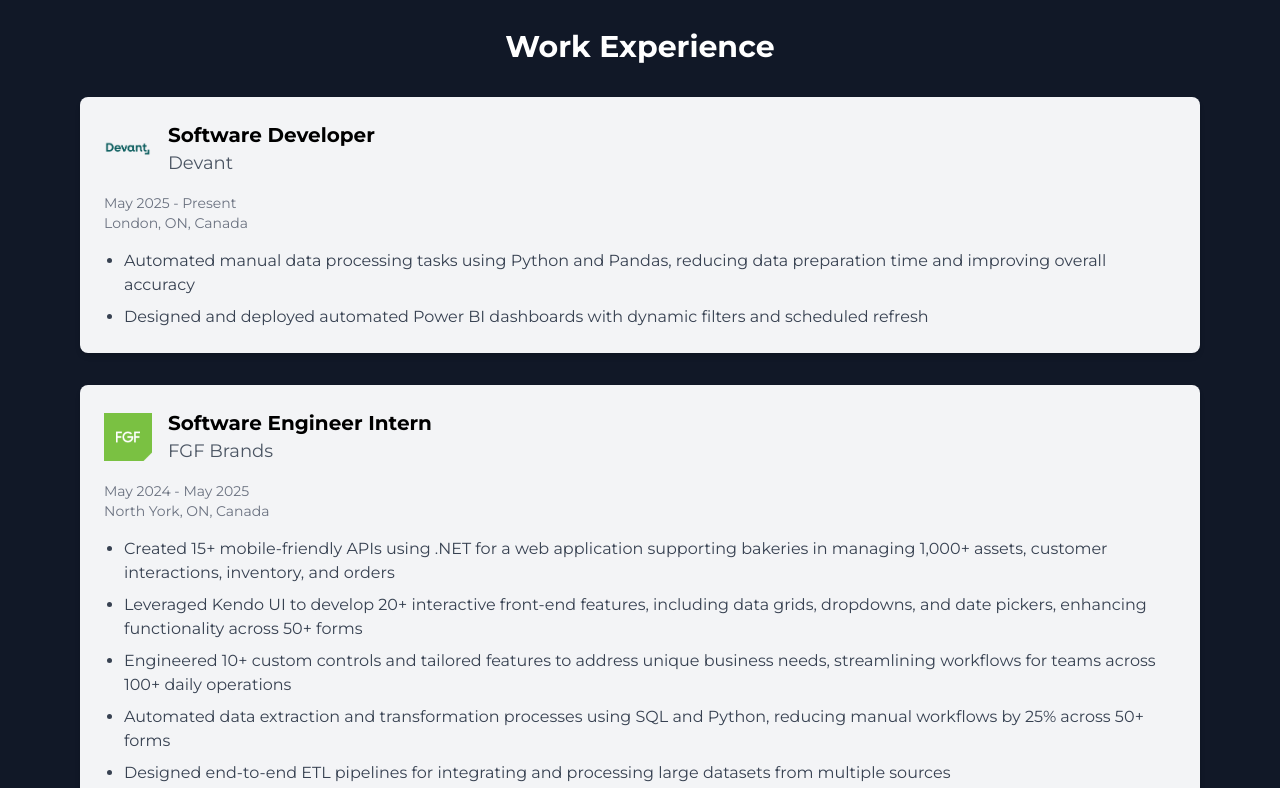
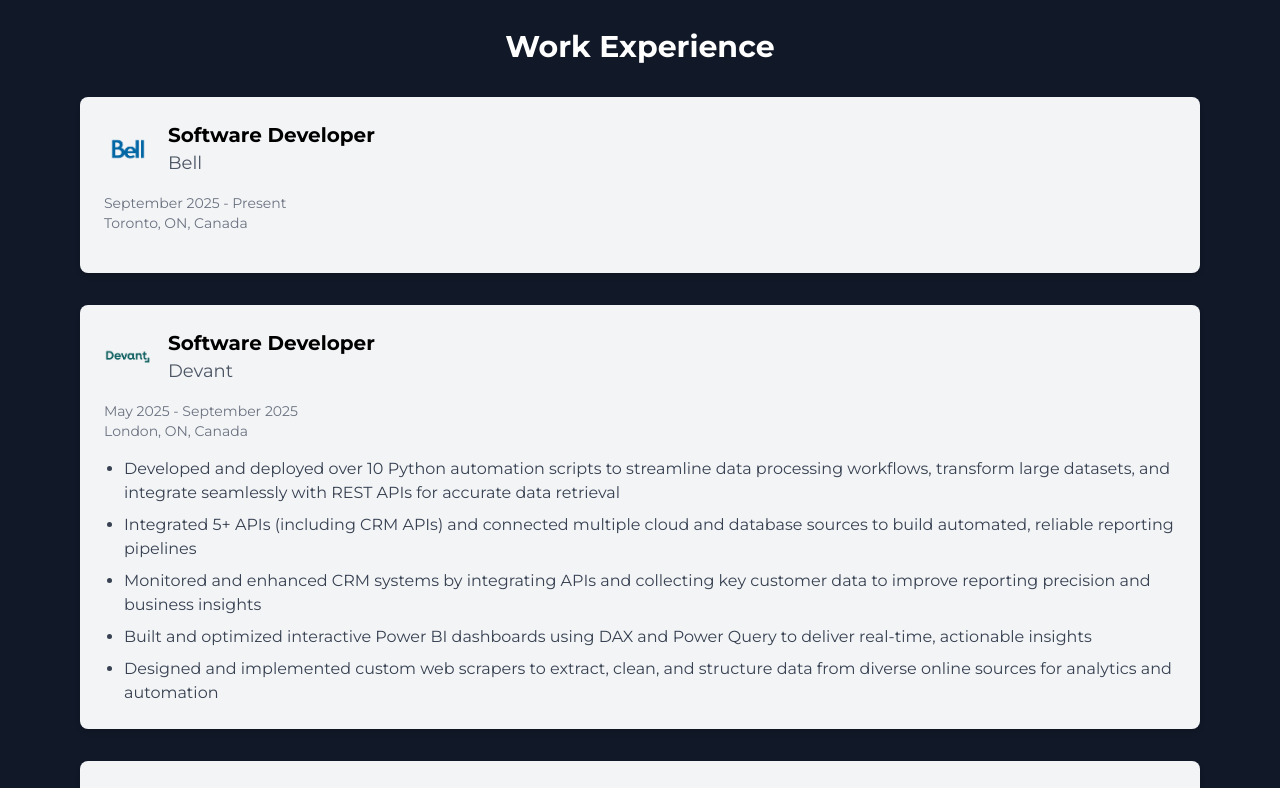
Before and after one commit to shaanstackz/new-portfolio, a Next.js app: page / in a window 1280 px wide. Shown: the part 1060-1848 px from the top of the page. Built offline with nearby package versions, Linux system fonts and the light colour scheme.

Commit message:
added work exp

```diff
--- a/app/components/projects.tsx
+++ b/app/components/projects.tsx
@@ -24,12 +24,6 @@
         description: 'During the FGF Brands co-op hackathon, our team built RoomMate, an AI-driven tool that automates meeting scheduling and room allocation. Additionally, we developed smart algorithms for email reply suggestions and optimized file management, boosting productivity and simplifying daily workflows.',
         githubLink: 'https://github.com/shaanstackz/FGF-Hackathon',
         techStack: ['Python', 'HTML']
-    },
-    {
-        name: 'Until Dawn Adventure',
-        description: 'Designed a dark, horror-themed text-based game inspired by Until Dawn. Players explore an eerie abandoned cabin, making critical choices that shape the storyline and character relationships. Featuring multiple endings and dynamic narratives, every decision impacts your chances of survival.',
-        githubLink: 'https://github.com/shaanstackz/until-dawn-like-game',
-        techStack: ['Python']
     },
     {
         name: 'War Card Game',
--- a/app/components/work.tsx
+++ b/app/components/work.tsx
@@ -7,13 +7,26 @@
   const experiences = [
     {
       title: "Software Developer",
+      company: "Bell",
+      logo: paths.bell,
+      date: "September 2025 - Present",
+      location: "Toronto, ON, Canada",
+      achievements: [
+
+      ],
+    },
+    {
+      title: "Software Developer",
       company: "Devant",
       logo: paths.devant,
-      date: "May 2025 - Present",
+      date: "May 2025 - September 2025",
       location: "London, ON, Canada",
       achievements: [
-        "Automated manual data processing tasks using Python and Pandas, reducing data preparation time and improving overall accuracy",
-        "Designed and deployed automated Power BI dashboards with dynamic filters and scheduled refresh",
+        "Developed and deployed over 10 Python automation scripts to streamline data processing workflows, transform large datasets, and integrate seamlessly with REST APIs for accurate data retrieval",
+        "Integrated 5+ APIs (including CRM APIs) and connected multiple cloud and database sources to build automated, reliable reporting pipelines",
+        "Monitored and enhanced CRM systems by integrating APIs and collecting key customer data to improve reporting precision and business insights",
+        "Built and optimized interactive Power BI dashboards using DAX and Power Query to deliver real-time, actionable insights",
+        "Designed and implemented custom web scrapers to extract, clean, and structure data from diverse online sources for analytics and automation",
       ],
     },
     {
--- a/app/data/paths.ts
+++ b/app/data/paths.ts
@@ -27,7 +27,8 @@
     bi: '/bi.png',
     tailwind: '/tailwind.png',
     devant: '/devant.png',
-    aws: '/aws.png'
+    aws: '/aws.png',
+    bell: '/bell.png'
 }
 
 export default paths;
```
Also changed, not shown: public/bell.png (added).
